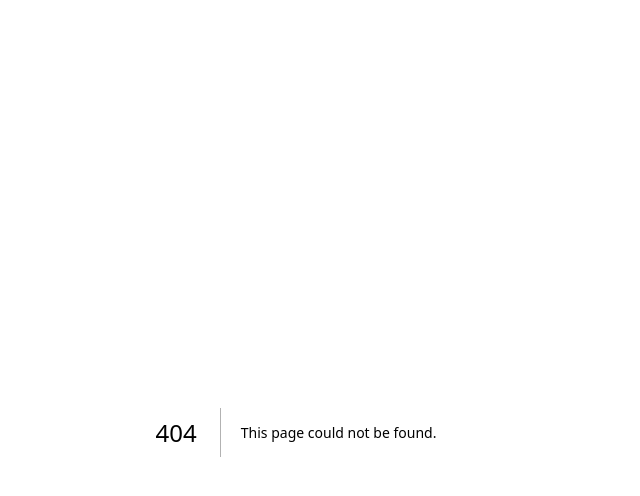
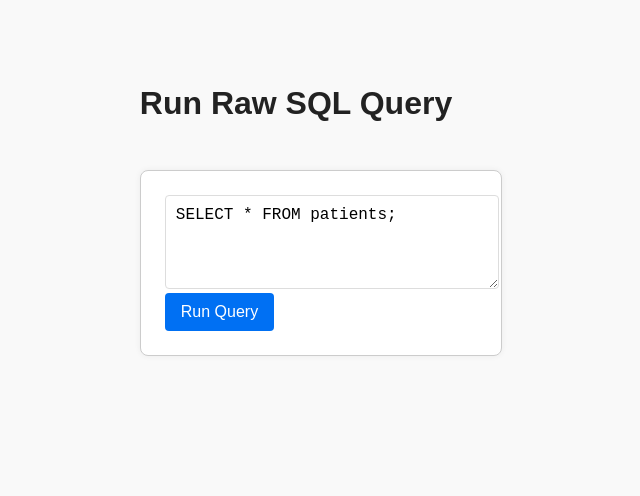
Before and after one commit to SohanKsheersagar/patient-registration-app, a Next.js app: page /query in a window 1280 px wide. Before the commit this address had no page. Shown: the top 496 px of the page, without its empty margins (344-984 px from the left). Built offline with nearby package versions, Linux system fonts and the light colour scheme.

Commit message:
feat: Added SQL query box and changed some styling

```diff
--- a/app/globals.css
+++ b/app/globals.css
@@ -3,45 +3,63 @@ body {
   background-color: #f9f9f9;
   padding: 2rem;
   color: #222;
+  margin: 0;
 }
 
-/* Form container */
+.page-center {
+  display: flex;
+  align-items: center;
+  justify-content: center;
+  padding: 2rem;
+  background-color: #f9f9f9;
+}
+
+.page-center h1,
+.page-center h2 {
+  margin-bottom: 1rem;
+  text-align: center;
+}
+
 .form-container {
   max-width: 400px;
+  width: 100%;
   margin-top: 2rem;
   padding: 1.5rem;
   border: 1px solid #ccc;
   border-radius: 8px;
   background-color: #fafafa;
   box-shadow: 0 0 10px rgba(0, 0, 0, 0.05);
+  text-align: left;
 }
 
-/* Form input group */
 .form-group {
   display: flex;
   flex-direction: column;
+  align-items: flex-start;
   margin-bottom: 1rem;
 }
 
-/* Label */
 .form-group label {
   font-weight: 600;
   margin-bottom: 4px;
+  text-align: left;
+  width: 100%;
 }
 
-/* Inputs and textarea */
 .form-group input,
 .form-group select,
 .form-group textarea {
+  width: 100%;
   padding: 8px;
   font-size: 1rem;
   border: 1px solid #ddd;
   border-radius: 4px;
+  box-sizing: border-box;
 }
 
-/* Button */
-button[type="submit"] {
-  padding: 10px;
+button[type="submit"],
+.run-button {
+  padding: 10px 16px;
   font-size: 1rem;
   background-color: #0070f3;
   color: white;
@@ -50,27 +68,46 @@ button[type="submit"] {
   cursor: pointer;
 }
 
-button[type="submit"]:hover {
+button[type="submit"]:hover,
+.run-button:hover {
   background-color: #005bb5;
 }
 
-.page-center {
-  display: flex;
-  align-items: center;
-  justify-content: center;
-  padding: 2rem;
-  background-color: #f9f9f9;
-  text-align: center;
-}
-
-.page-center h1 {
-  margin-bottom: 1rem;
-}
-
-
-/* Error */
 .error-message {
   color: red;
   font-size: 0.9rem;
   margin-bottom: 1rem;
 }
+
+.sql-box {
+  margin-top: 3rem;
+  padding: 1.5rem;
+  border: 1px solid #ccc;
+  border-radius: 8px;
+  background-color: #ffffff;
+  box-shadow: 0 0 6px rgba(0, 0, 0, 0.06);
+  max-width: 600px;
+  width: 100%;
+  text-align: left;
+}
+
+.sql-box textarea {
+  width: 100%;
+  padding: 10px;
+  font-size: 1rem;
+  font-family: monospace;
+  border: 1px solid #ddd;
+  border-radius: 4px;
+}
+
+.result-box {
+  margin-top: 1rem;
+  background: #f7f7f7;
+  padding: 1rem;
+  border-radius: 6px;
+  font-family: monospace;
+  font-size: 0.95rem;
+  max-height: 300px;
+  overflow-y: auto;
+  white-space: pre-wrap;
+}
--- /dev/null
+++ b/app/query/page.js
@@ -0,0 +1,13 @@
+'use client'
+import SQLQueryBox from '../../components/SQLQueryBox'
+
+export default function QueryPage() {
+  return (
+    <div className="page-center">
+      <div>
+        <h1>Run Raw SQL Query</h1>
+        <SQLQueryBox />
+      </div>
+    </div>
+  )
+}
--- /dev/null
+++ b/components/SQLQueryBox.js
@@ -0,0 +1,46 @@
+'use client'
+import React, { useState } from 'react'
+import { getDb } from '@/lib/database'
+
+const SQLQueryBox = () => {
+  const [query, setQuery] = useState('SELECT * FROM patients;')
+  const [results, setResults] = useState(null)
+  const [error, setError] = useState('')
+
+  const handleRunQuery = async () => {
+    setError('')
+    try {
+      const db = await getDb()
+      if (!db) return
+      const result = await db.query(query)
+      setResults(result.rows)
+    } catch (err) {
+      console.error(err)
+      setError('Invalid SQL query.')
+    }
+  }
+
+  return (
+    <div className="sql-box">
+      <textarea
+        rows={4}
+        value={query}
+        onChange={(e) => setQuery(e.target.value)}
+        className="sql-input"
+      />
+      <br />
+      <button className="run-button" onClick={handleRunQuery}>Run Query</button>
+
+      {error && <p className="error-message">{error}</p>}
+
+      {results && (
+        <div className="result-box">
+          <h4>Results:</h4>
+          <pre>{JSON.stringify(results, null, 2)}</pre>
+        </div>
+      )}
+    </div>
+  )
+}
+
+export default SQLQueryBox
```
Also changed, not shown: app/page.js (+6 -5 lines).
